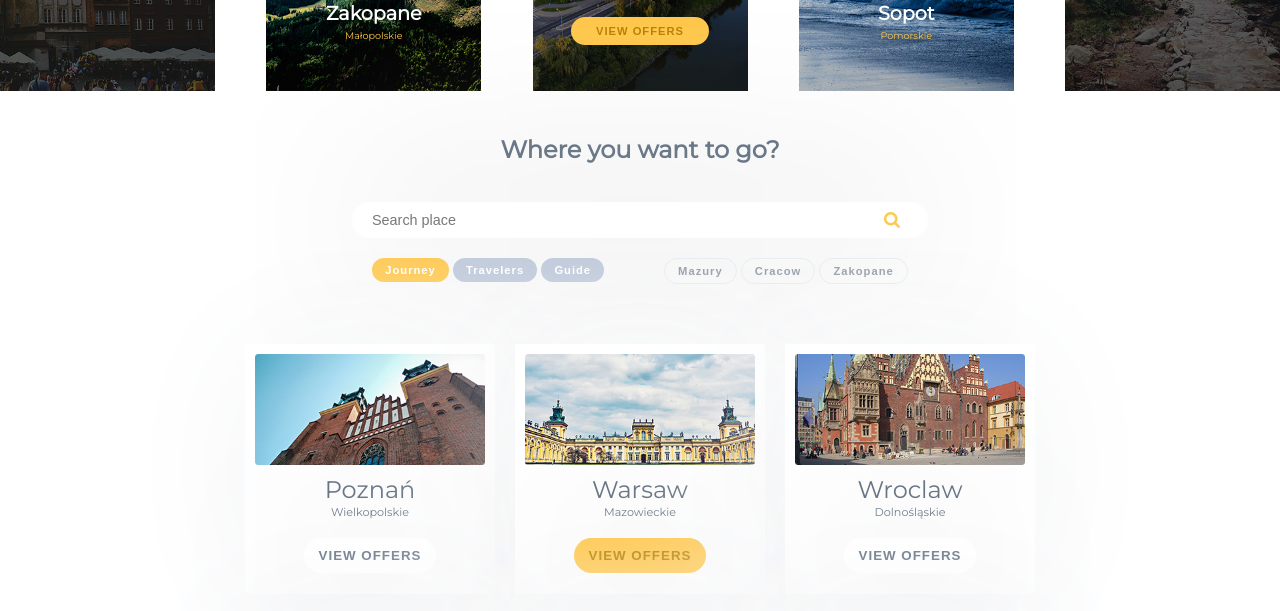
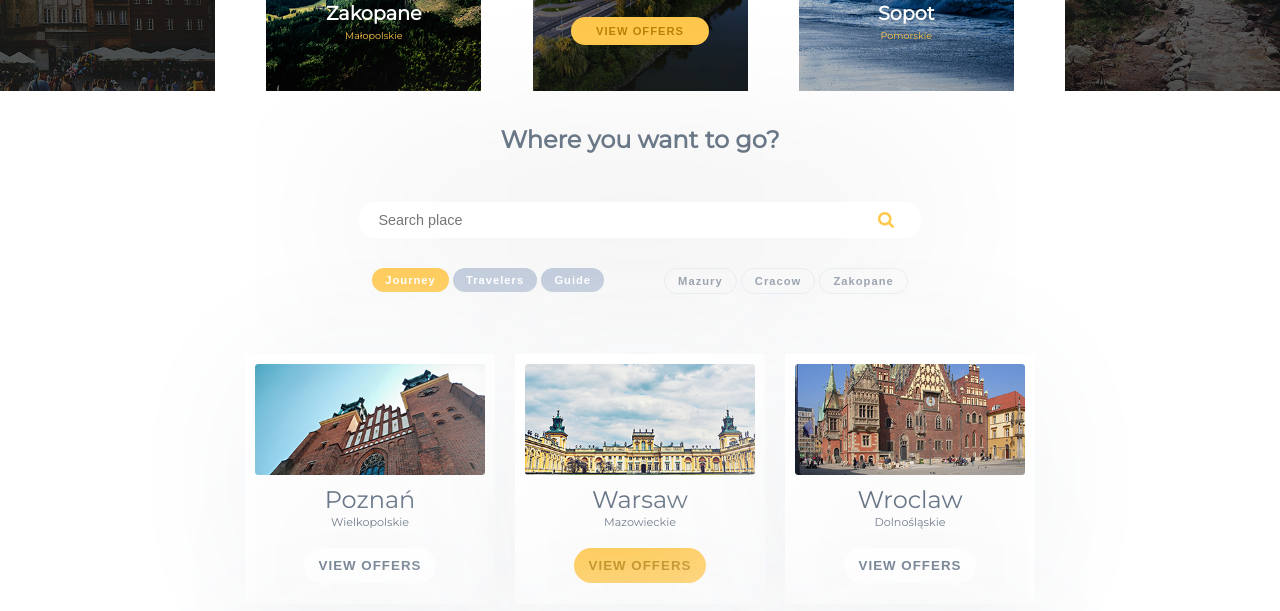
Before and after one commit to kamil-iskra/Polind, a plain HTML site: page index.html in a window 1280 px wide. Shown: the part 772-1383 px from the top of the page. Drawn offline with Linux system fonts and the light colour scheme.

Commit message:
Fix IE bugs in .search-content

```diff
--- a/css/style.css
+++ b/css/style.css
@@ -245,8 +245,6 @@ table {
 main.content {
     width: 100%;
     margin: 0 auto;
-    margin-top: 120px;
-    padding-top: 30px;
 }
 
 main.content:after {
@@ -256,13 +254,6 @@ main.content:after {
 }
 
 .search-content {
-    display: -webkit-box;
-    display: -ms-flexbox;
-    display: flex;
-    -webkit-box-orient: vertical;
-    -webkit-box-direction: normal;
-    -ms-flex-direction: column;
-    flex-direction: column;
     color: #606f81;
 }
 
@@ -270,12 +261,12 @@ main.content:after {
     font-weight: bold;
     font-size: 1.5rem;
     text-align: center;
-    padding: 20px;
+    padding: 160px 0 20px 0;
 }
 
 .search-content #search-input {
-    margin: 20px auto;
-    width: 45%;
+    margin: 30px 28%;;
+    width: 44%;
     padding: 10px 20px;
     outline: none;
     border-style: none;
```
